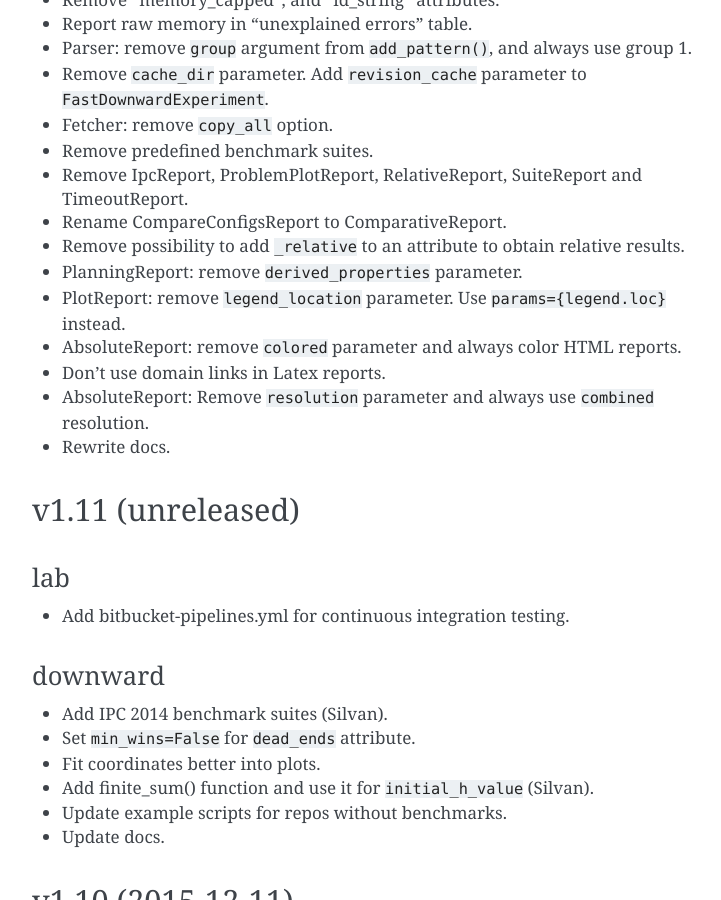
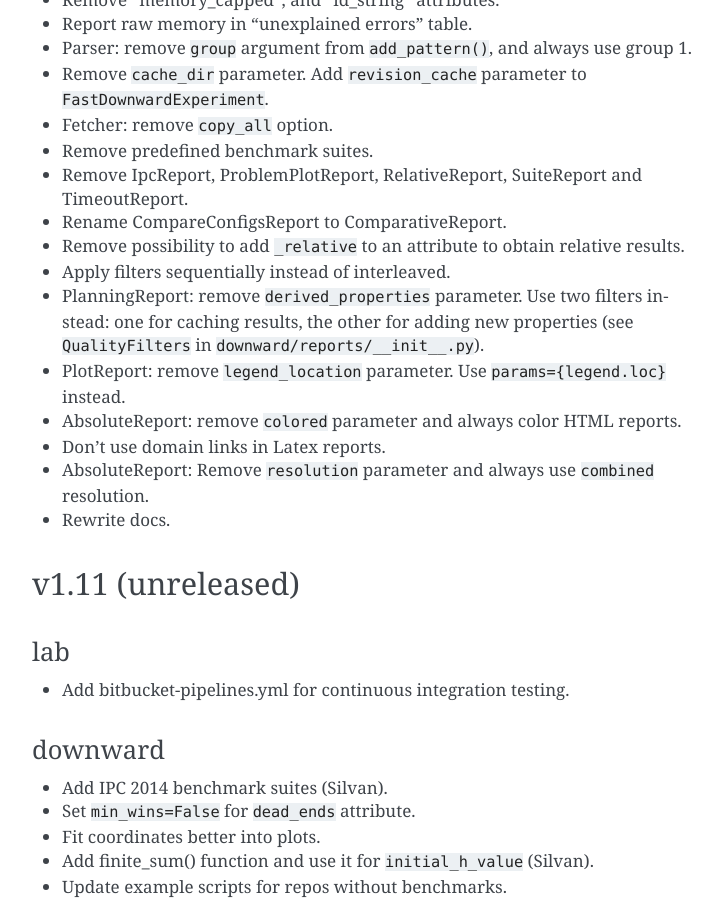
Before and after one commit to aibasel/lab, a Sphinx documentation site: the page built from docs/news.rst, in a window 1280 px wide and 900 px high, scrolled down 1270 px. Shown: the whole window, without its empty margins (388-1109 px from the left). Built offline with Sphinx 7.4.7, drawn with Linux system fonts in a browser that asks for light colours; pages that are not in the unit, such as notebooks, are missing from menus.

Commit message:
update news

```diff
--- a/docs/news.rst
+++ b/docs/news.rst
@@ -55,7 +55,10 @@ downward
 * Remove IpcReport, ProblemPlotReport, RelativeReport, SuiteReport and TimeoutReport.
 * Rename CompareConfigsReport to ComparativeReport.
 * Remove possibility to add ``_relative`` to an attribute to obtain relative results.
-* PlanningReport: remove ``derived_properties`` parameter.
+* Apply filters sequentially instead of interleaved.
+* PlanningReport: remove ``derived_properties`` parameter. Use two filters
+  instead: one for caching results, the other for adding new properties
+  (see ``QualityFilters`` in ``downward/reports/__init__.py``).
 * PlotReport: remove ``legend_location`` parameter. Use ``params={legend.loc}`` instead.
 * AbsoluteReport: remove ``colored`` parameter and always color HTML reports.
 * Don't use domain links in Latex reports.
```
